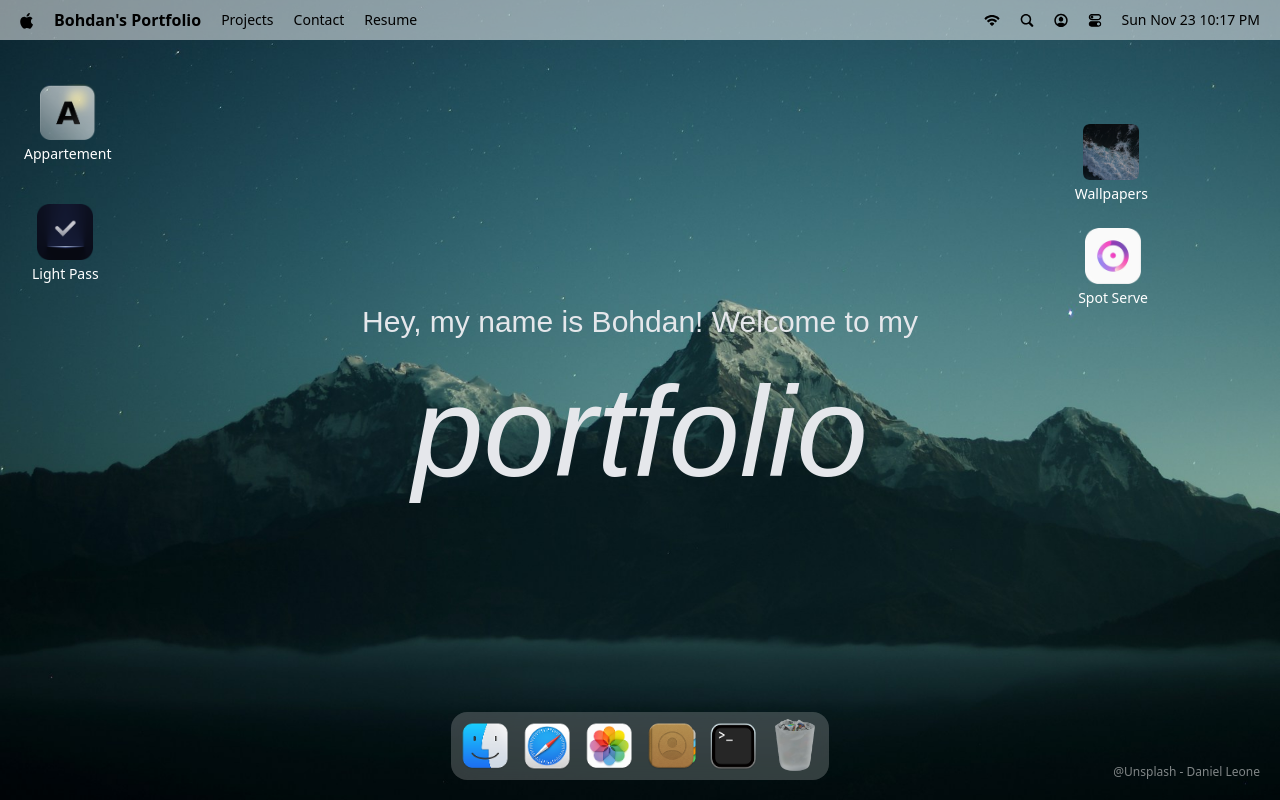
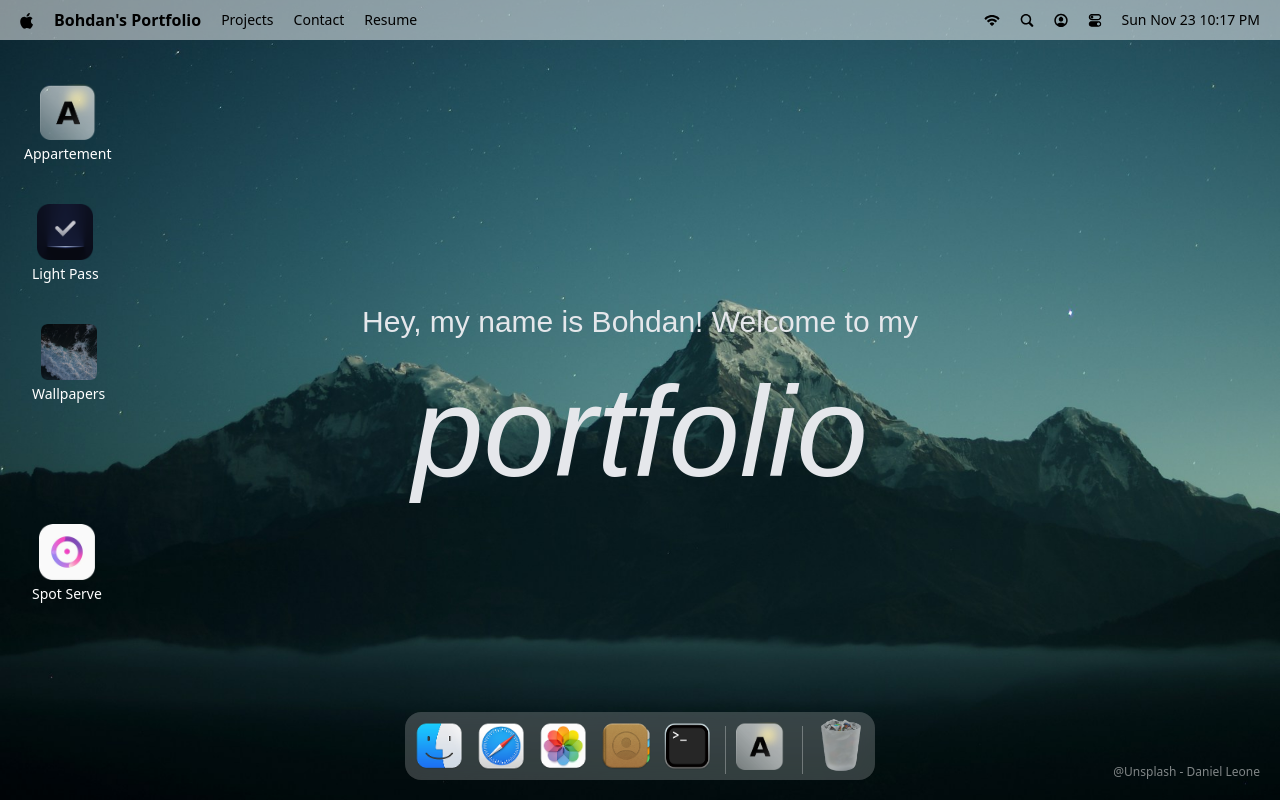
Before and after one commit to explicit-logic/explicit-logic.github.io, a React (Vite) app: page / in a window 1280 px wide. Built offline with nearby package versions, Linux system fonts and the light colour scheme; a web font is replaced by a local one.

Commit message:
feat: Add dock dividers and refactor app ID constants for improved structure and rendering.

```diff
--- a/src/components/Dock.tsx
+++ b/src/components/Dock.tsx
@@ -1,6 +1,6 @@
 import { useRef } from "react";
 import { Tooltip } from "react-tooltip";
-import { DOCK_APPS, type DockApp } from "~/constants/dock";
+import { DOCK_APPS, DIVIDER_ID, type DockApp } from "~/constants/dock";
 import { useGSAP } from "@gsap/react";
 import gsap from "gsap";
 import { useWindowStore } from "~/store/window";
@@ -81,6 +81,9 @@ export const Dock = () => {
       <div ref={dockRef} className="dock-container">
         {DOCK_APPS.map((app) => (
           <div key={app.id} className="relative flex justify-center">
+            {app.id === DIVIDER_ID ? (
+              <div className="w-px h-12 3xl:h-16 bg-white/30 self-center mx-1" />
+            ) : (
               <button
                 type="button"
                 className="dock-icon"
@@ -95,9 +98,12 @@ export const Dock = () => {
                   src={`/images/${app.icon}`}
                   alt={app.name}
                   loading="lazy"
-                className={app.canOpen ? "" : "opacity-60"}
+                  className={`${app.canOpen ? "" : "opacity-60"} ${
+                    app.icon.includes("apps") ? "w-12" : "w-16"
+                  }`}
                 />
               </button>
+            )}
           </div>
         ))}
         <Tooltip id="dock-tooltip" place="top" className="tooltip" />
--- a/src/constants/desktop.ts
+++ b/src/constants/desktop.ts
@@ -8,31 +8,31 @@ export interface App {
 
 export const APPS: App[] = [
   {
-    id: 5,
+    id: 1,
     name: "Appartement",
     icon: "/images/apps/appartement.png",
     kind: "folder",
     position: "top-[5vh] left-5",
   },
   {
-    id: 6,
+    id: 2,
     name: "Light Pass",
     icon: "/images/apps/light-pass.png",
     kind: "folder",
     position: "top-[20vh] left-7",
   },
   {
-    id: 7,
+    id: 3,
+    name: "Wallpapers",
+    icon: "/images/apps/wallpapers.png",
+    kind: "folder",
+    position: "top-[35vh] left-7",
+  },
+  {
+    id: 4,
     name: "Spot Serve",
     icon: "/images/apps/spot-serve.png",
     kind: "folder",
-    position: "top-[23vh] right-[10vw]",
+    position: "top-[60vh] left-7",
   },
-  {
-    id: 8,
-    name: "Wallpapers",
-    icon: "/images/apps/wallpapers.png",
-    kind: "folder",
-    position: "top-[10vh] right-[10vw]",
-  }
 ];
--- a/src/constants/dock.ts
+++ b/src/constants/dock.ts
@@ -1,43 +1,99 @@
-export interface DockApp {
-  id: string;
+export type DockBlock = DockApp | Divider;
+
+type AppId = typeof DOCK_APP_IDS[keyof typeof DOCK_APP_IDS];
+
+export type DockApp = {
+  id: AppId;
   name: string;
   icon: string;
   canOpen: boolean;
+
 }
 
-export const DOCK_APPS: DockApp[] = [
+export type Divider = {
+  id: typeof DIVIDER_ID;
+};
+
+export const DIVIDER_ID = "divider";
+
+export const DOCK_APP_IDS = {
+  APPARTMENT: "appartment",
+  LIGHT_PASS: "light_pass",
+  SPOT_SERVE: "spot_serve",
+  WALLPAPER: "wallpaper",
+
+
+  CONTACT: "contact",
+  FINDER: "finder",
+  PHOTOS: "photos",
+  SAFARI: "safari",
+  TERMINAL: "terminal",
+  TRASH: "trash",
+} as const;
+
+const DIVIDER: Divider = {
+  id: DIVIDER_ID,
+};
+
+export const DOCK_APPS: DockBlock[] = [
   {
-    id: "finder",
+    id: DOCK_APP_IDS.FINDER,
     name: "Portfolio",
     icon: "finder.png",
     canOpen: true,
   },
   {
-    id: "safari",
+    id: DOCK_APP_IDS.SAFARI,
     name: "Articles",
     icon: "safari.png",
     canOpen: true,
   },
   {
-    id: "photos",
+    id: DOCK_APP_IDS.PHOTOS,
     name: "Gallery",
     icon: "photos.png",
     canOpen: true,
   },
   {
-    id: "contact",
+    id: DOCK_APP_IDS.CONTACT,
     name: "Contact",
     icon: "contact.png",
     canOpen: true,
   },
   {
-    id: "terminal",
+    id: DOCK_APP_IDS.TERMINAL,
     name: "Skills",
     icon: "terminal.png",
     canOpen: true,
   },
+  DIVIDER,
   {
-    id: "trash",
+    id: DOCK_APP_IDS.APPARTMENT,
+    name: "Appartment",
+    icon: "apps/appartement.png",
+    canOpen: true,
+  },
+  // {
+  //   id: DOCK_APP_IDS.LIGHT_PASS,
+  //   name: "Light Pass",
+  //   icon: "apps/light-pass.png",
+  //   canOpen: true,
+  // },
+  // {
+  //   id: DOCK_APP_IDS.SPOT_SERVE,
+  //   name: "Spot Serve",
+  //   icon: "apps/spot-serve.png",
+  //   canOpen: true,
+  // },
+  // {
+  //   id: DOCK_APP_IDS.WALLPAPER,
+  //   name: "Wallpapers",
+  //   icon: "apps/wallpapers.png",
+  //   canOpen: true,
+  // },
+  DIVIDER,
+  {
+    id: DOCK_APP_IDS.TRASH,
     name: "Archive",
     icon: "trash.png",
     canOpen: false,
```
Lines whose indentation alone changed are shown as unchanged.
